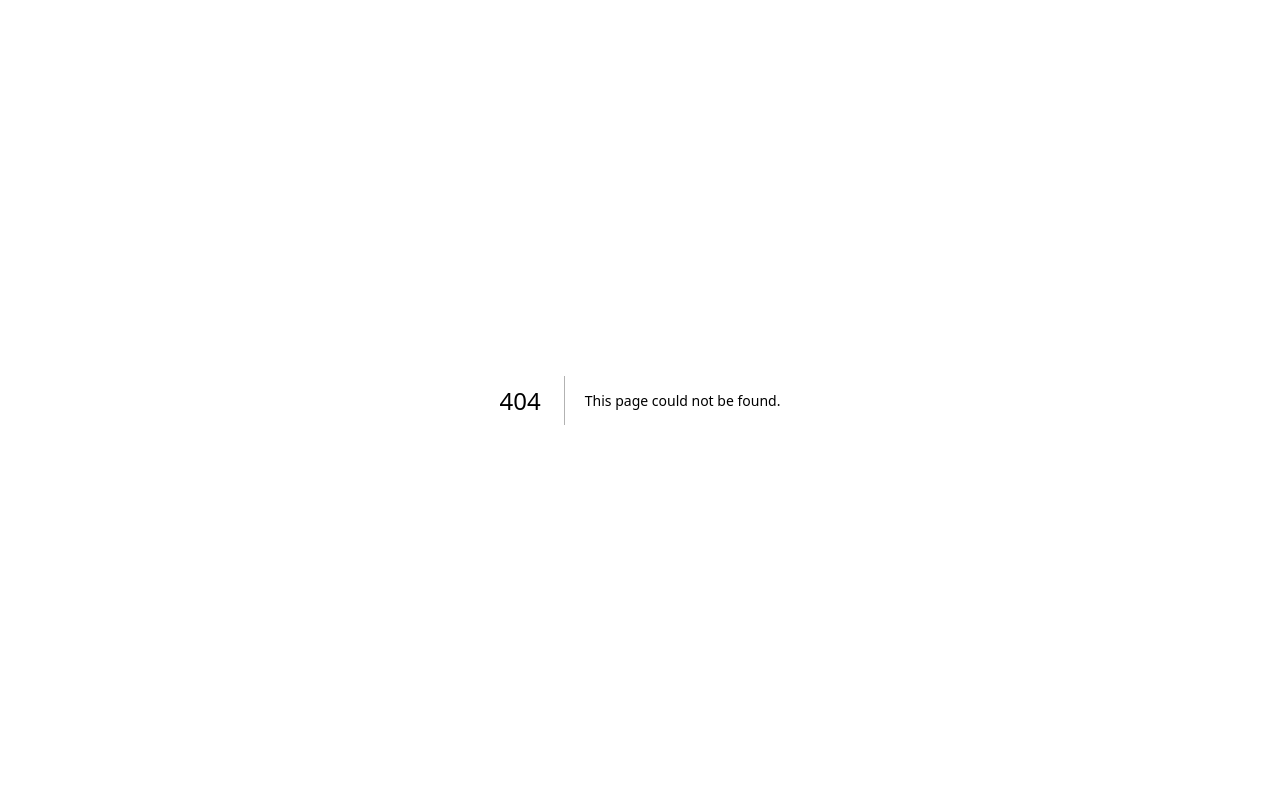
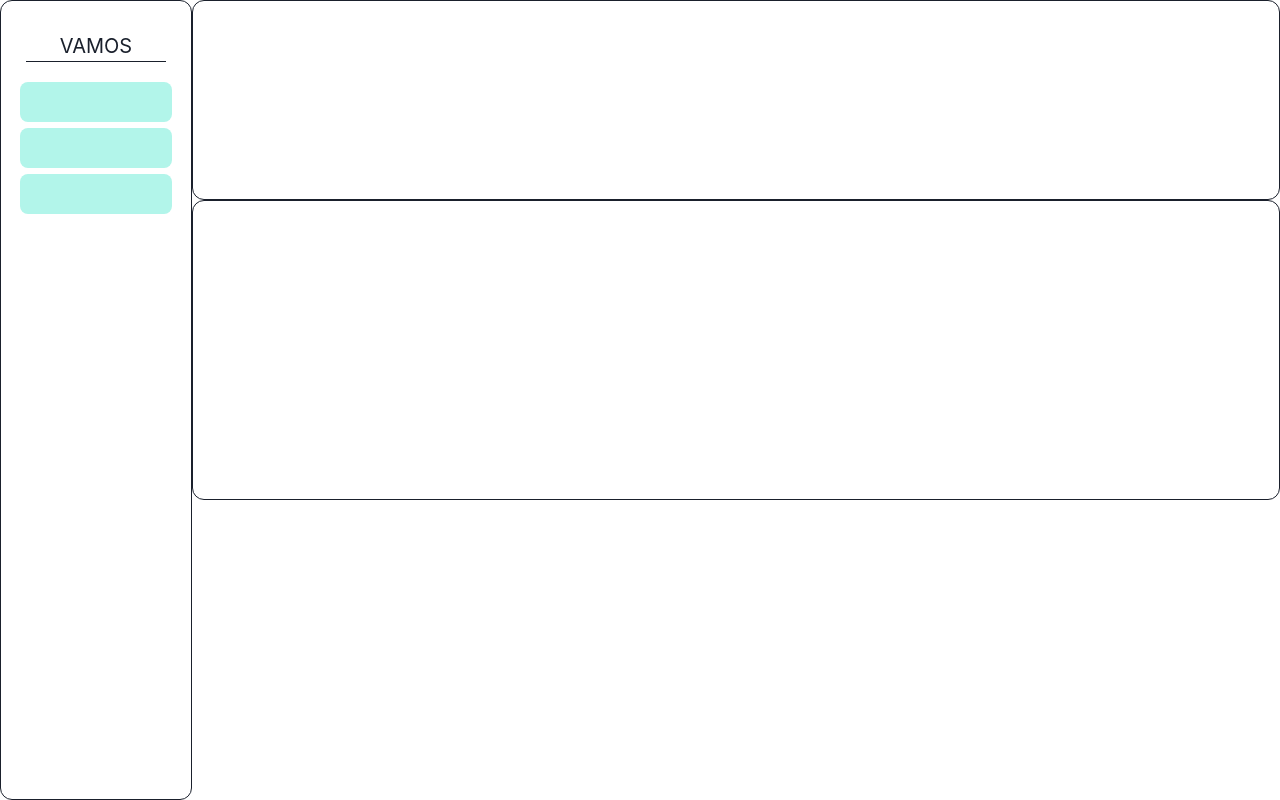
Before and after one commit to TrygveRuudShift/vamos, a Next.js app: page /homepage in a window 1280 px wide. Before the commit this address had no page. Built offline with nearby package versions, Linux system fonts and the light colour scheme.

Commit message:
Adding homepage and routing for components
Issue #18
Co-authored-by: Simen <simeeid@stud.ntnu.no>

```diff
--- a/src/components/atoms/SignInButton/SignInButton.tsx
+++ b/src/components/atoms/SignInButton/SignInButton.tsx
@@ -17,10 +17,10 @@ export const SignInButton: React.FC<ButtonProps> = ({ children, ...props }) => {
       border={0}
       borderRadius="5px"
       _hover={{
-          bg: "teal.200"
+        bg: "teal.200",
       }}
       _active={{
-          bg: "teal.400"
+        bg: "teal.400",
       }}
     >
       {children}
--- /dev/null
+++ b/src/components/atoms/index.ts
@@ -0,0 +1,5 @@
+// This is for exporting components from the molecules folder
+
+
+export { SignInButton } from './SignInButton/SignInButton'
+export { InputField } from './InputField/InputField'
--- /dev/null
+++ b/src/components/molecules/index.ts
@@ -0,0 +1,2 @@
+// This is for exporting components from the molecules folder
+export {}
--- /dev/null
+++ b/src/pages/homepage.tsx
@@ -0,0 +1,36 @@
+import { Flex, SimpleGrid, Grid, Box, Text } from "@chakra-ui/react";
+
+export default function Index() {
+  return (
+    <Flex>
+      {/* SIDEPANEL */}
+      <Box
+        border="1px"
+        borderRadius="xl"
+        minH={"100vh"}
+        w="15%"
+        display="inline-block"
+        flexDirection="column"
+        textAlign="center"
+        pt="30px"
+      >
+        <Text fontSize="xl">VAMOS</Text>
+        <Box  borderBottom="1px" mx="25px" mb="20px"/>
+
+        <Box bg="teal.100" borderRadius="lg" width="80%" height="40px" display="inline-block" />
+        <Box bg="teal.100" borderRadius="lg" width="80%" height="40px" display="inline-block" />
+        <Box bg="teal.100" borderRadius="lg" width="80%" height="40px" display="inline-block" />
+
+
+      </Box>
+
+      <Flex w="85%" display="inline-block">
+        {/* HEADER */}
+        <Box h="200px" border="1px" borderRadius="xl" w="100%"></Box>
+
+        {/* PROSJECT CARDS */}
+        <Flex h="300px" border="1px" borderRadius="xl"></Flex>
+      </Flex>
+    </Flex>
+  );
+}
--- a/src/pages/login.tsx
+++ b/src/pages/login.tsx
@@ -13,7 +13,7 @@ import {
   useColorModeValue,
 } from "@chakra-ui/react";
 import signInImage from "assets/img/signInImage.png";
-import { SignInButton } from "components/atoms/SignInButton/SignInButton";
+import { SignInButton } from "components/atoms";
 
 export default function Login() {
   // Chakra color mode
```
Also changed, not shown: 2 other files (tests, documents, lock files or other folders). Lines whose indentation alone changed are shown as unchanged.
